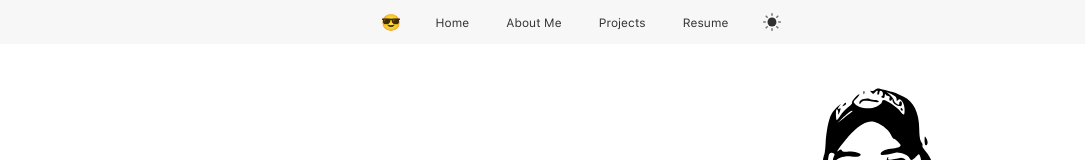
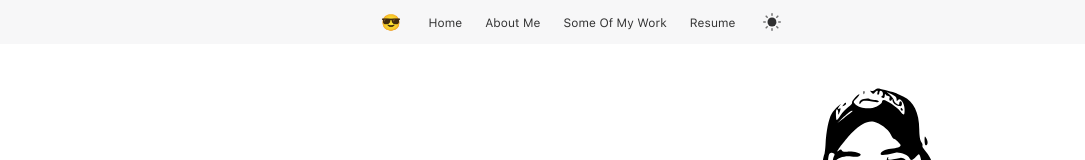
Before and after one commit to akarasick/Portfolio, a plain HTML site: page index.html in a window 1280 px wide. Shown: the top 160 px of the page, without its empty margins (59-1144 px from the left). Drawn offline with Linux system fonts and the light colour scheme; files whose address does not match are found by name.

Commit message:
Update index.html

```diff
--- a/index.html
+++ b/index.html
@@ -110,7 +110,7 @@
             <!-- class="menu-item" is required if u want to auto close menu on click -->
             <li><a class="menu-item" href="#home">Home</a></li>
             <li><a class="menu-item" href="#about">About Me</a></li>
-            <li><a class="menu-item" href="#projects">Projects</a></li>
+            <li><a class="menu-item" href="#projects">Some Of My Work</a></li>
             <li>
               <a id="cv-download"
                 href="https://drive.google.com/uc?export=download&id=1d5K7sJIDKpzP-Eoskk0F4btoBMrOKGJI"
```
